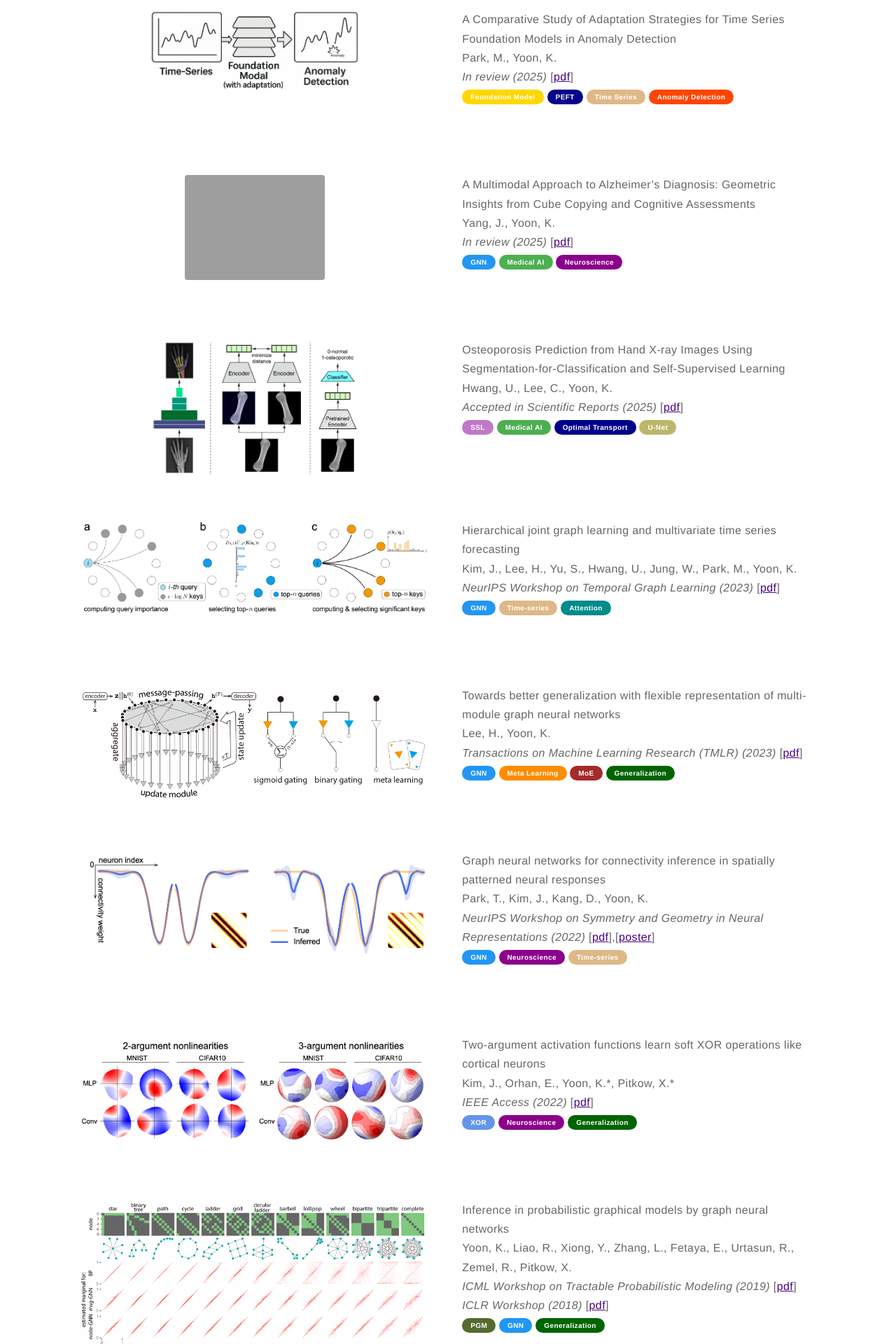
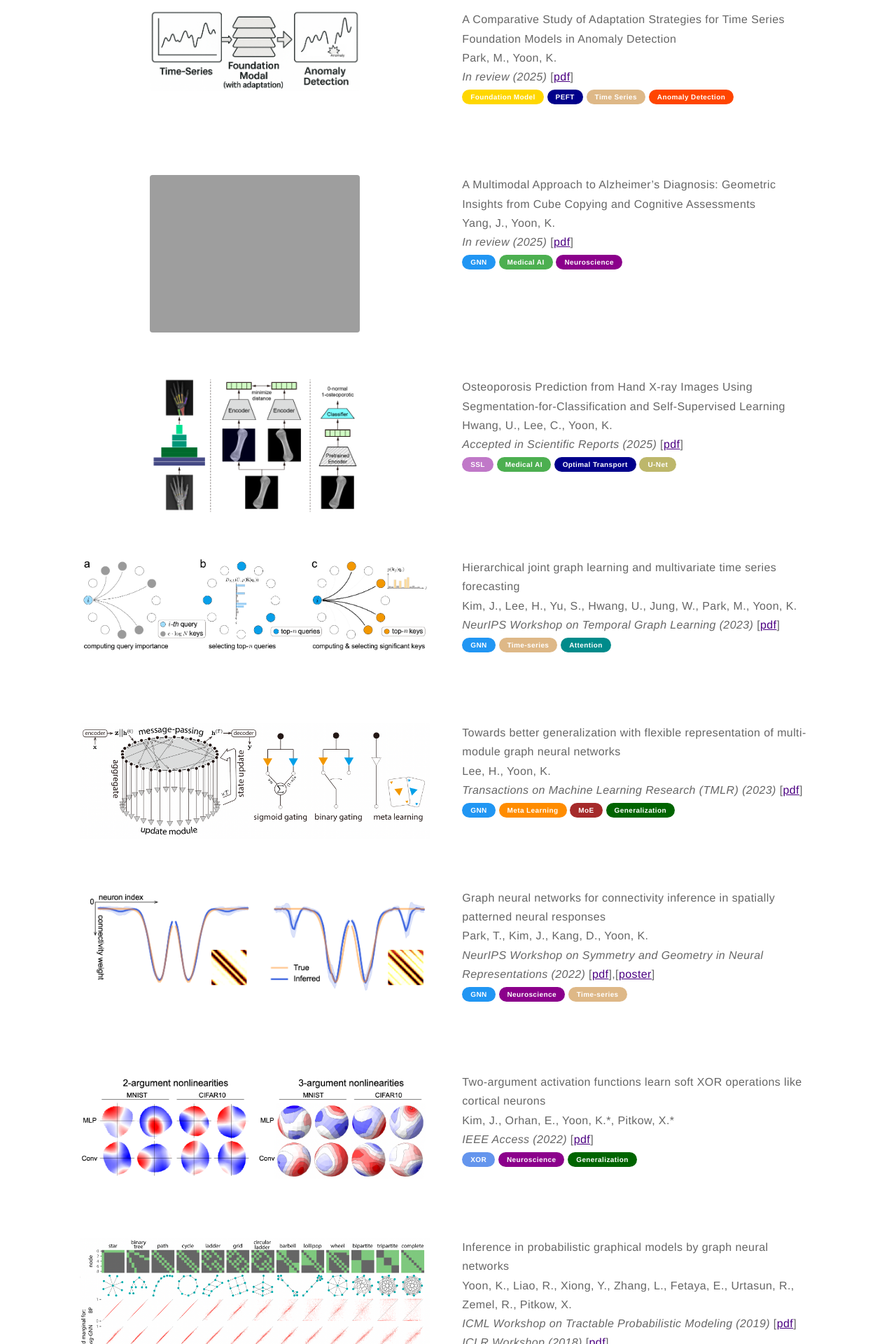
Before and after one commit to kijungyoon/kijungyoon.github.io, a Jekyll site: the page built from papers.md, in a window 1280 px wide. Shown: the part 796-2716 px from the top of the page at 70% size. Built offline with Jekyll 4.4.1, drawn with Linux system fonts in a browser that asks for light colours.

Commit message:
Update papers.md

```diff
--- a/papers.md
+++ b/papers.md
@@ -43,7 +43,7 @@
 
 <div class="side-by-side">
     <div class="toleft" style="text-align:center">
-        <img class="image" src="https://kijungyoon.github.io/assets/images/cube.png" alt="Alt Text" width="200">
+        <img class="image" src="https://kijungyoon.github.io/assets/images/cube.png" alt="Alt Text" width="300">
     </div>
 
     <div class="toright">
```
